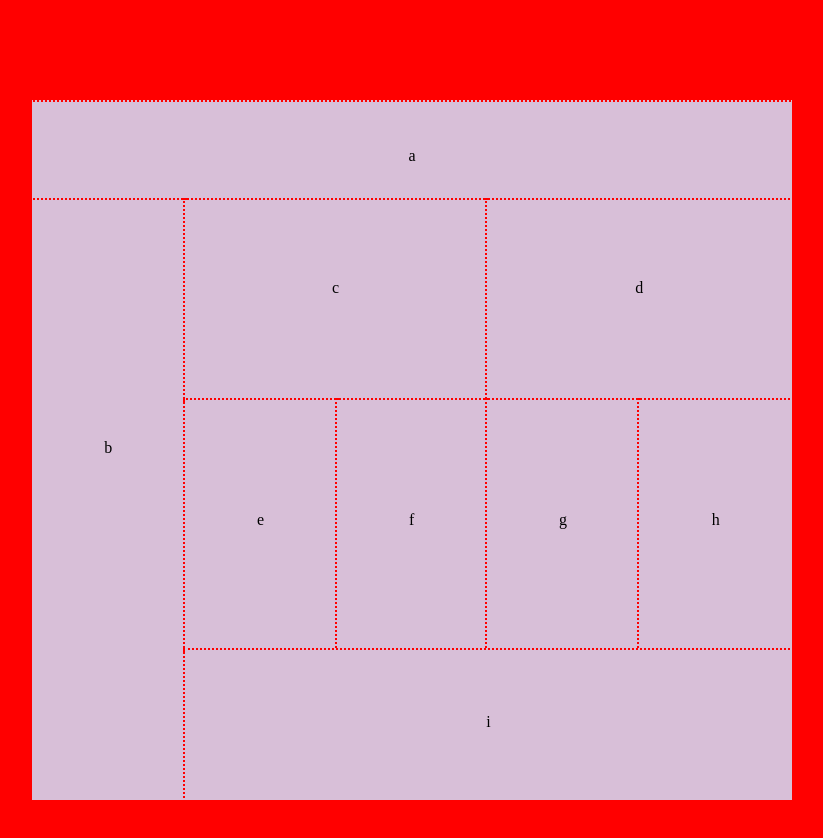
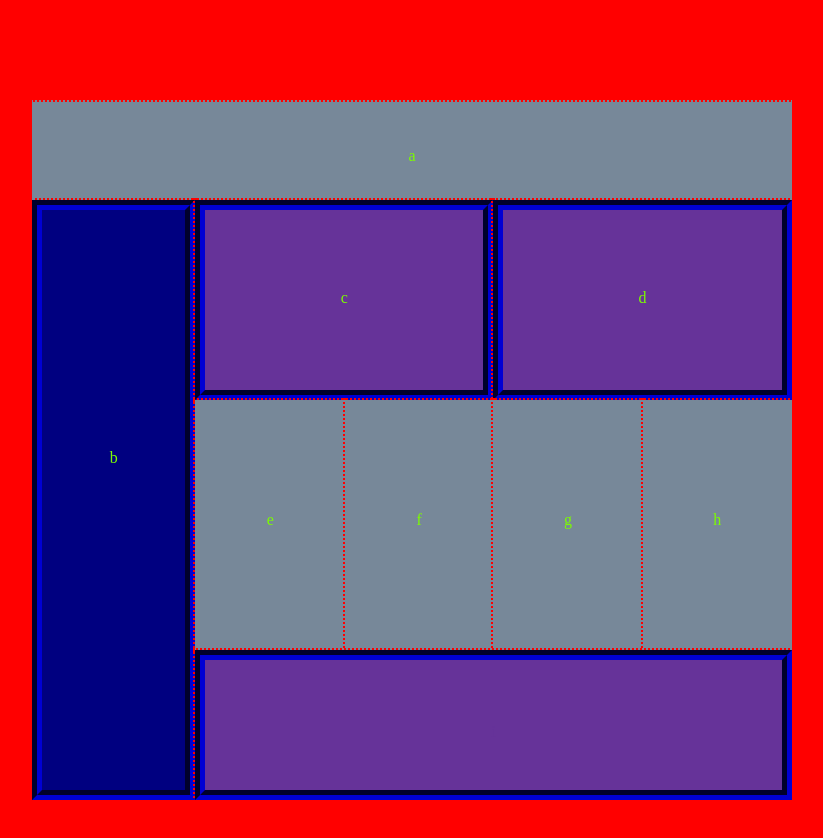
Before and after one commit to MasonChance/smaccy-design, a plain HTML site: page index.html in a window 1280 px wide. Shown: the whole page, without its empty margins (228-1051 px from the left). Drawn offline with nearby package versions, Linux system fonts and the light colour scheme.

Commit message:
coloration based on screen size complete.

```diff
--- a/smaccs/base.css
+++ b/smaccs/base.css
@@ -1,5 +1,5 @@
 main > * {
-  background-color: #d8bfd8;
+
   text-align: center;
 
 }
@@ -23,3 +23,74 @@ aside{
 footer{
   padding: 4rem 0;
 }
+
+/* =============== Mobile First Styling ===================== */
+@media(max-width:600px){
+
+  body {
+    color: rebeccapurple;
+    background-color: #1C1E1F;
+  }
+
+  section {
+    background-color: inherit;
+  }
+
+  section:nth-child(2){
+    padding: 2rem 0;
+  }
+
+}
+
+
+
+
+
+/*================Tablet Layout====================== */
+
+@media(min-width: 601px){
+
+  main {
+    background-color: lightslategrey;
+
+  }
+
+  section, aside {
+    color: lawngreen;
+    background-color: inherit;
+  }
+
+  section:nth-child(2), section:nth-child(3), section:nth-child(4){
+    background-color: red;
+    border: navy 10px groove;
+  }
+
+
+  footer {
+    color: rebeccapurple;
+    background-color: red;
+    border: navy 10px groove;
+  }
+
+}
+
+
+
+
+
+
+/*============== (lap || Desk)top Device Breakpoint. =================*/
+@media(min-width: 920px){
+
+  section:nth-child(2){
+    background-color: navy;
+  }
+
+  section:nth-child(3), section:nth-child(4){
+    background-color: rebeccapurple;
+  }
+
+  main :last-child{
+    background-color: rebeccapurple;
+  }
+}
--- a/smaccs/layout.css
+++ b/smaccs/layout.css
@@ -19,6 +19,7 @@
 
   main :nth-child(1), section:nth-child(2), section:nth-child(3), section:nth-child(4){
     grid-column:1 /span 2;
+    grid-row: auto / span 1;
 
   }
 
```
Also changed, not shown: index.html (+1 -0 lines).
